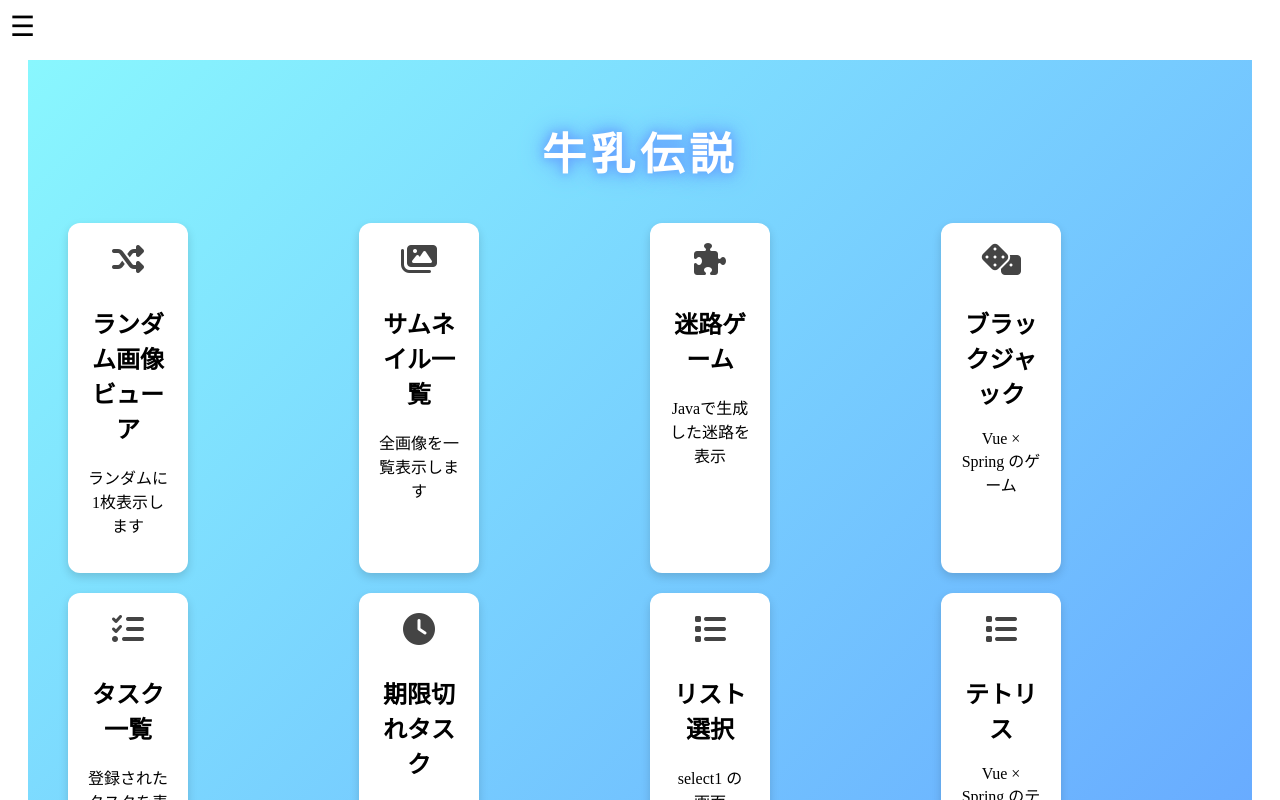
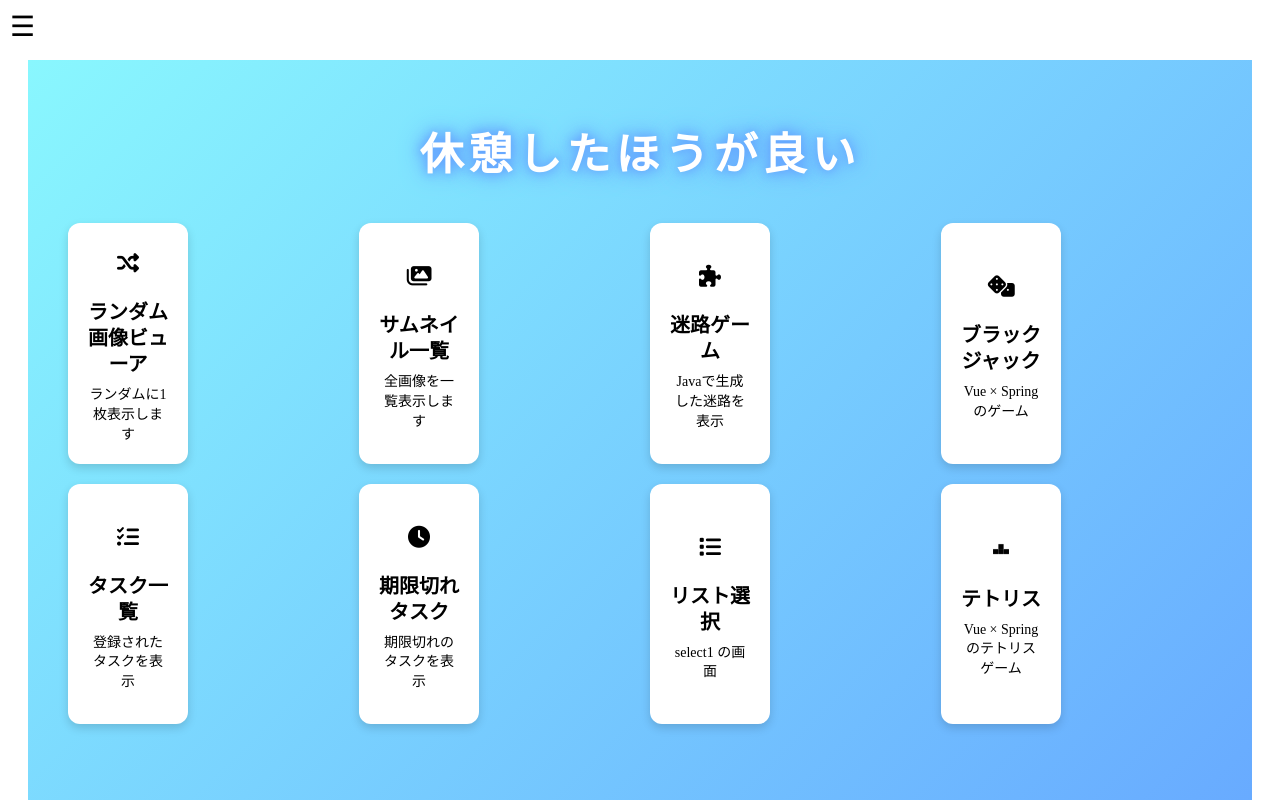
Before and after one commit to uhyo1/uhyo_project_frontend, a Vue app: page / in a window 1280 px wide. Shown: the top 800 px of the page. Built offline with nearby package versions, Linux system fonts and the light colour scheme.

Commit message:
fix a bug:迷路のロジックを修正

```diff
--- a/src/views/HomeView.vue
+++ b/src/views/HomeView.vue
@@ -1,6 +1,6 @@
 <template>
   <div class="container">
-    <h1 class="title">牛乳伝説</h1>
+    <h1 class="title">休憩したほうが良い</h1>
 
     <div class="card-grid">
 
@@ -47,11 +47,12 @@
     <p>select1 の画面</p>
   </div>
 
-  <div class="card" @click="go('/Tetris')">
-    <i class="fa-solid fa-list icon"></i>
-    <h2>テトリス</h2>
-    <p>Vue × Spring のテトリスゲーム</p>
-  </div>
+ <div class="card" @click="go('/Tetris')">
+  <img src="@/assets/tetris_icon.png" alt="テトリスアイコン" class="icon" />
+  <h2>テトリス</h2>
+  <p>Vue × Spring のテトリスゲーム</p>
+</div>
+
 
 </div>
 
@@ -79,9 +80,20 @@ const go = (path) => {
 
 
 .icon {
-  font-size: 32px;
-  margin-bottom: 10px;
-  color: #444;
+  font-size: 22px;
+  margin-bottom: 16px;
+  width: 40px;
+  height: 40px;
+  object-fit: contain;
+  display: inline-flex;
+  align-items: center;
+  justify-content: center;
+  line-height: 1;
+  flex-shrink: 0;
+}
+
+img.icon {
+  display: block;
 }
 
 .container {
@@ -102,13 +114,12 @@ const go = (path) => {
 }
 
 
-
-
 .card-grid {
   display: grid;
   grid-template-columns: repeat(auto-fill, minmax(260px, 1fr));
   gap: 20px;
   padding: 10px;
+  align-items: stretch;
 }
 
 .card {
@@ -120,6 +131,23 @@ const go = (path) => {
   transition:
     transform 0.25s cubic-bezier(0.22, 1, 0.36, 1),
     box-shadow 0.25s cubic-bezier(0.22, 1, 0.36, 1);
+  display: flex;
+  flex-direction: column;
+  align-items: center;
+  justify-content: center;
+  min-height: 200px;
+}
+
+.card h2 {
+  font-size: 20px;
+  margin: 0 0 8px;
+  line-height: 1.3;
+}
+
+.card p {
+  font-size: 14px;
+  margin: 0;
+  line-height: 1.4;
 }
 
 .card:hover {
@@ -131,6 +159,7 @@ const go = (path) => {
   transform: scale(1.15);
   transition: transform 0.25s ease;
 }
+
 .card.disabled {
   opacity: 0.4;
   cursor: default;
```
Also changed, not shown: src/assets/tetris_icon.png (added).
